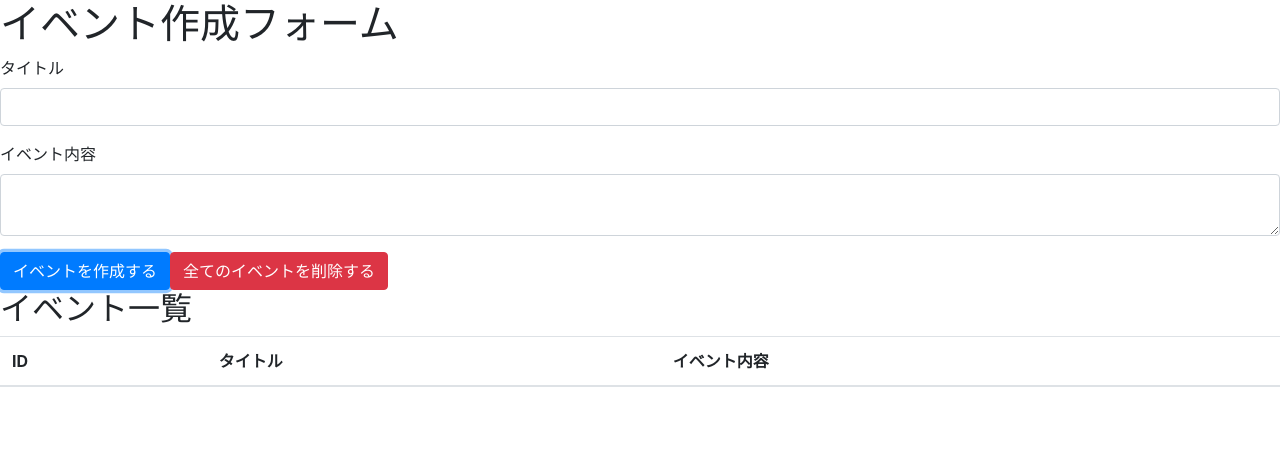
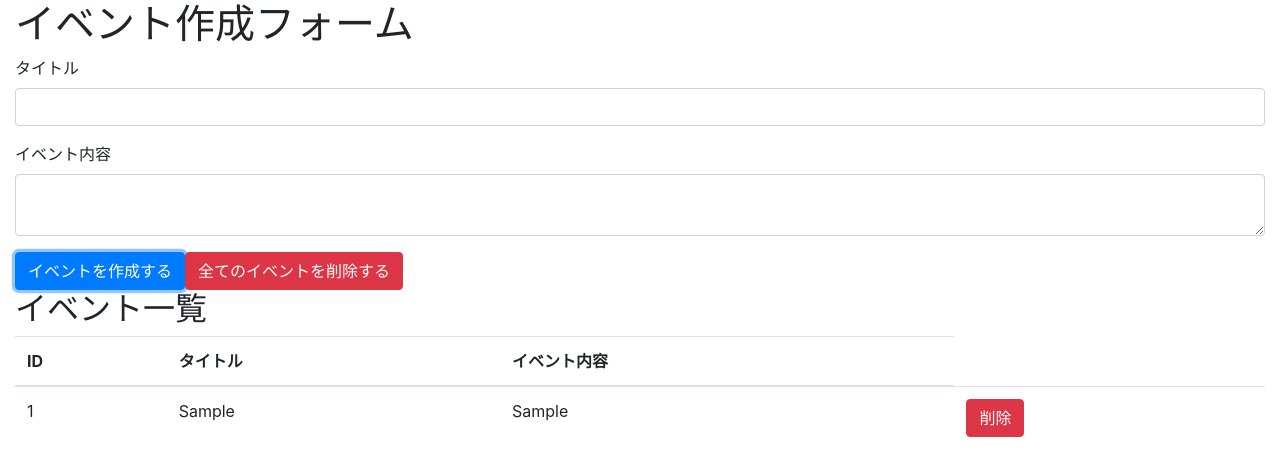
Before and after one commit to hikari0709/react-Hooks-Redux, a React (Create React App) app: page / in a window 1280 px wide. Both pictures are taken after typing "Sample", "Sample" into the empty fields and a click on the button "イベントを作成する". Shown: the top 476 px of the page. Built offline with nearby package versions, Linux system fonts and the light colour scheme.

Commit message:
update: trをコンポーネントにして切り分ける

```diff
--- a/src/components/App.js
+++ b/src/components/App.js
@@ -1,6 +1,8 @@
 import React, { useReducer, useState } from 'react';
 import "bootstrap/dist/css/bootstrap.min.css";
 import reducer from '../reducers/';
+
+import Event from "./Event";
 
 const App = props => {
   const [state, dispatch] = useReducer(reducer, []);
@@ -19,9 +21,8 @@
     setBody('');
   }
 
-  console.log({ state });
   return (
-    <div className="container-fuild">
+    <div className="container-fluid">
       <h1>イベント作成フォーム</h1>
       <form name="">
         <div className="form-group">
@@ -45,7 +46,7 @@
           </tr>
         </thead>
         <tbody>
-
+          {state.map((event, index) => (<Event key={`eventItem${index}`} event={event} dispatch={dispatch} />))}
         </tbody>
       </table>
     </div>
--- /dev/null
+++ b/src/components/Event.js
@@ -0,0 +1,19 @@
+import React from 'react';
+
+const Event = ({ dispatch, event }) => {
+  const id = event.id;
+  const handleClickDeleteButton = () => {
+    dispatch({type: 'DELETE_EVENT', id })
+  }
+
+  return (
+    <tr>
+      <td>{event.id}</td>
+      <td>{event.title}</td>
+      <td>{event.body}</td>
+      <td><button type="button" className="btn btn-danger" onClick={handleClickDeleteButton}>削除</button></td>
+    </tr>
+  )
+}
+
+export default Event;
--- a/src/reducers/index.js
+++ b/src/reducers/index.js
@@ -16,9 +16,8 @@
       const length = state.length;
       const id = length === 0 ? 1 : state[length - 1].id + 1;
       return [...state, { id, ...event}]
-
     case 'DELETE_EVENT':
-
+      return state.filter(event => event.id !== action.id)
     case 'DELETE_ALL_EVENT':
       return [];
     default:
```
